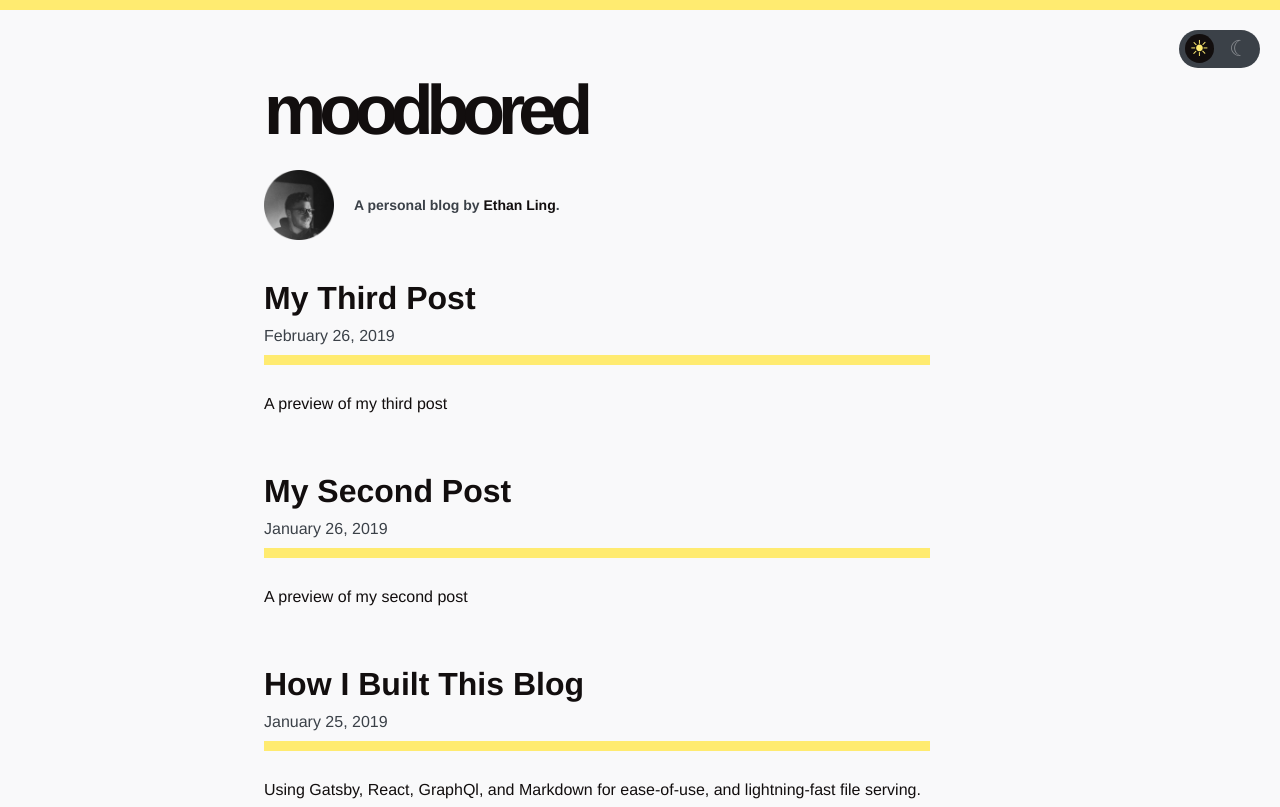
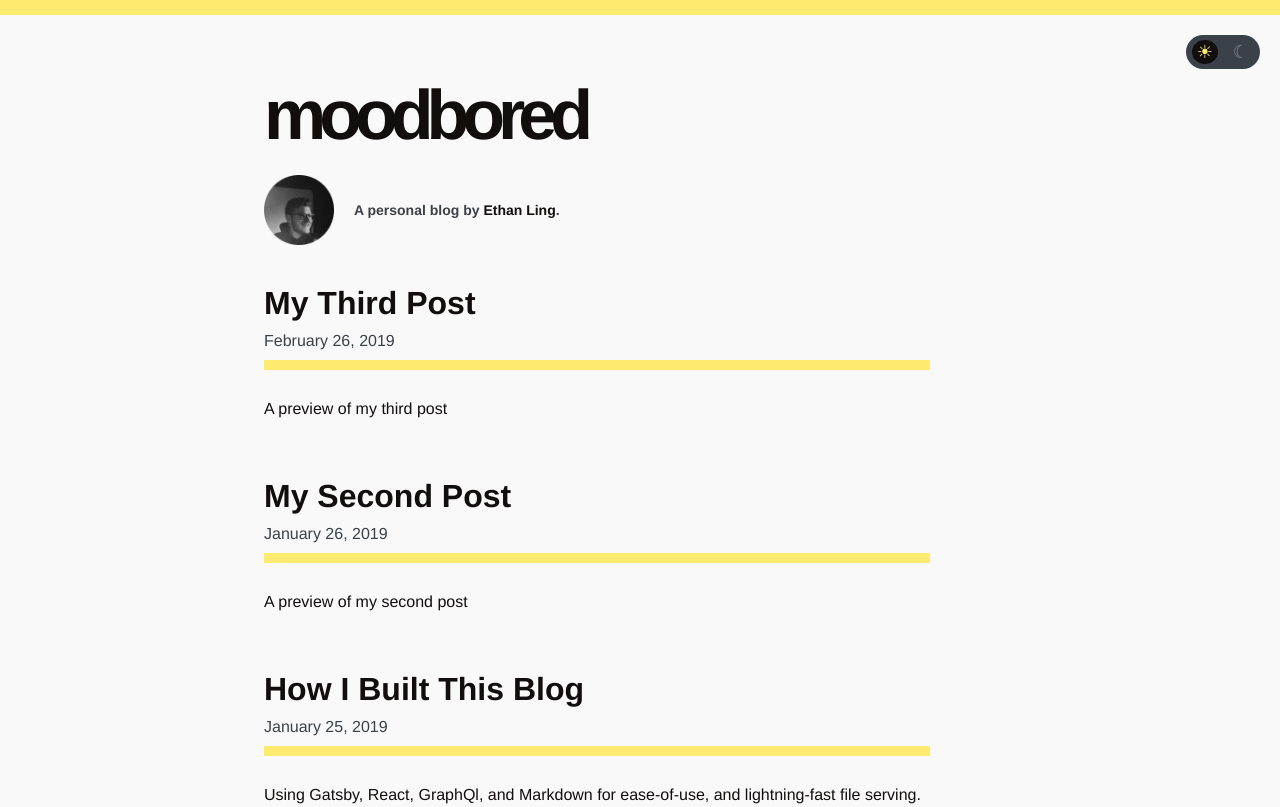
Before and after one commit to ethanling/blog, a Gatsby site: page / in a window 1280 px wide. Shown: the top 807 px of the page. Built offline with nearby package versions, Linux system fonts and the light colour scheme; Gatsby itself is replaced by a stand-in of ours.

Commit message:
Reduced size of dark mode button

```diff
--- a/src/components/layout.css
+++ b/src/components/layout.css
@@ -30,7 +30,7 @@ body {
     align-items: top;
     background: var(--bg-dark);
 	color: #f9f9fa;
-	border-top: 10px solid var(--accent);
+	border-top: 15px solid var(--accent);
 	overflow-x: hidden;
 }
 
@@ -123,11 +123,11 @@ nav {
 
 .dark-switcher {
 	position: absolute;
-	top: 30px;
+	top: 35px;
 	right: 20px;
 	border: 0 none;
 	border-radius: 30px;
-	font-size: 22px;
+	font-size: 18px;
 	display: flex;
 	align-items: center;
 	justify-content: center;
```
